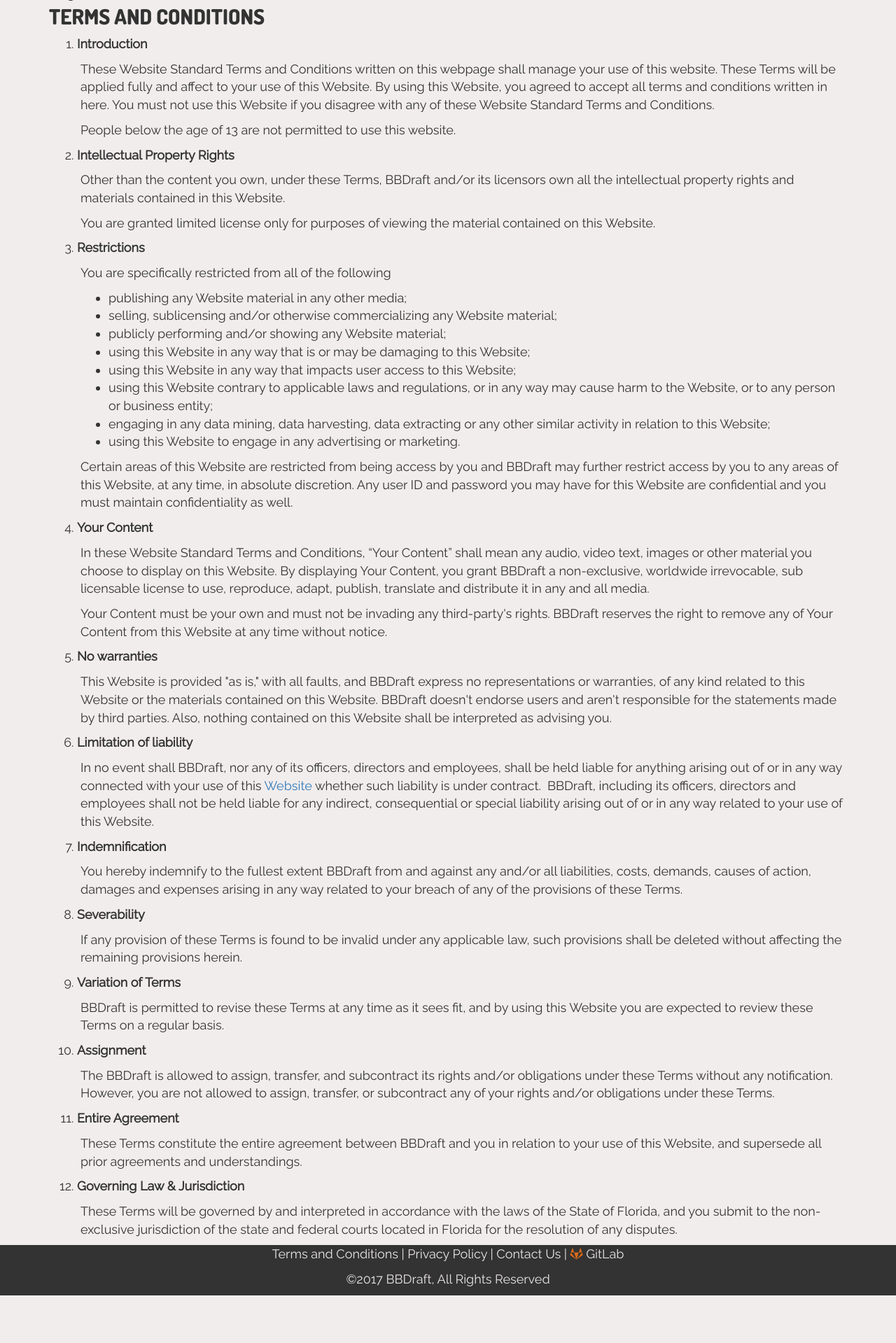
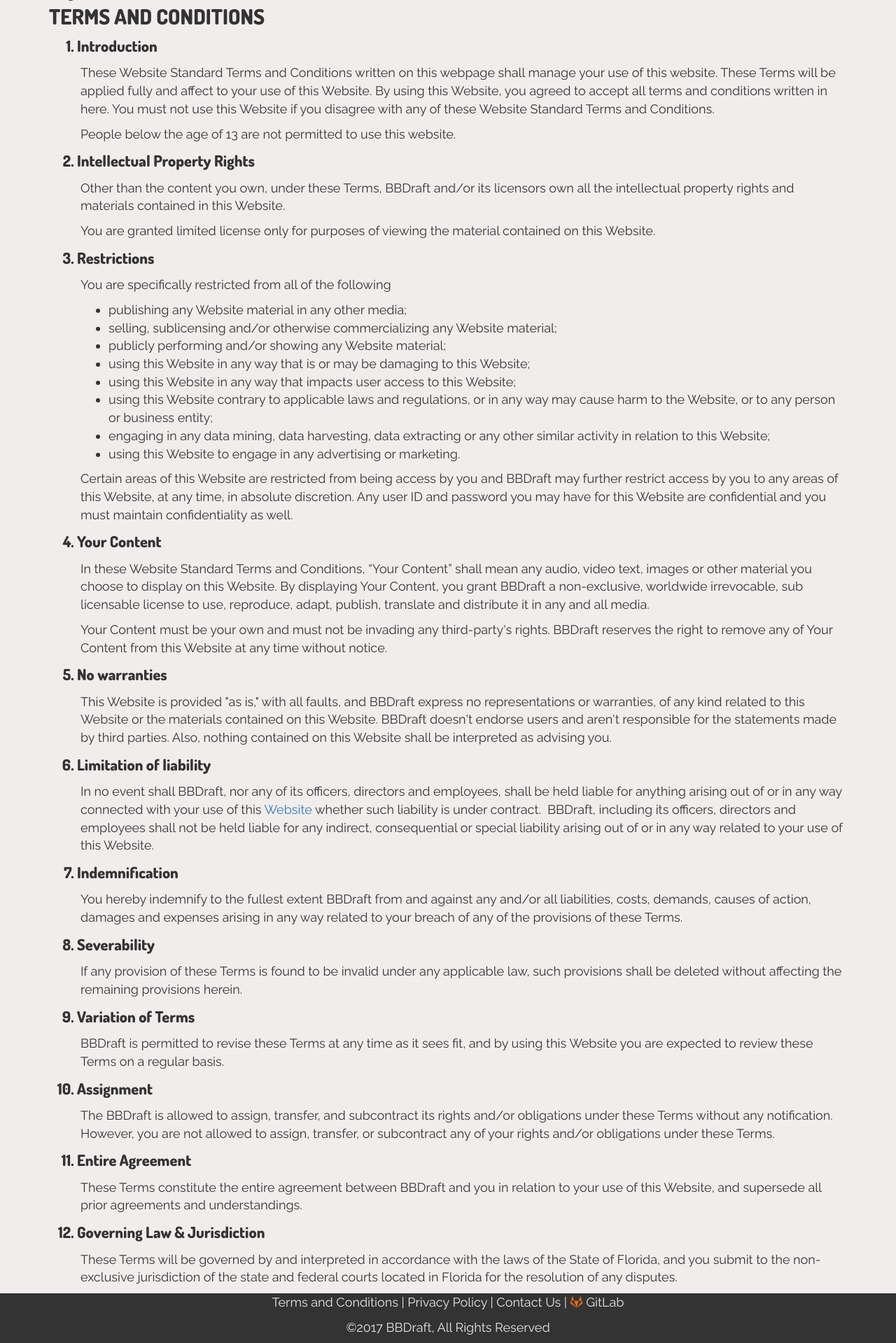
Before and after one commit to LakenH/bbdraft, a PHP site: template templates/terms.twig in a window 1280 px wide. Shown: the part 98-2017 px from the top of the page at 70% size. Before the commit the page ends 1949 px from the top, so only its background shows below. Run offline with PHP 8.4, Linux system fonts and the light colour scheme; the template is opened without the code that fills it, so the values that code supplies are empty; some libraries are stand-ins or nearby versions; some web fonts are replaced.

Commit message:
terms page enchancement
just a small css fix

```diff
--- a/css/styles.css
+++ b/css/styles.css
@@ -217,6 +217,7 @@
 .terms ul li {
 	margin-left: 45px;
 }
+.terms ol li, .terms ol li strong {
 	font-family: 'Dosis', sans-serif;
 	font-size: 22px;
 }
```
